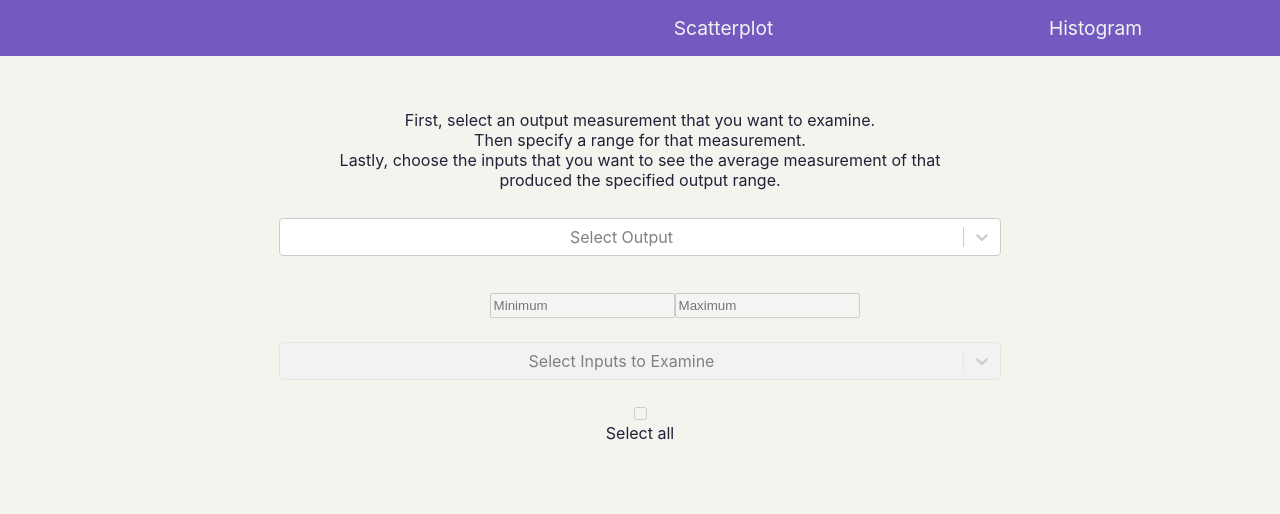
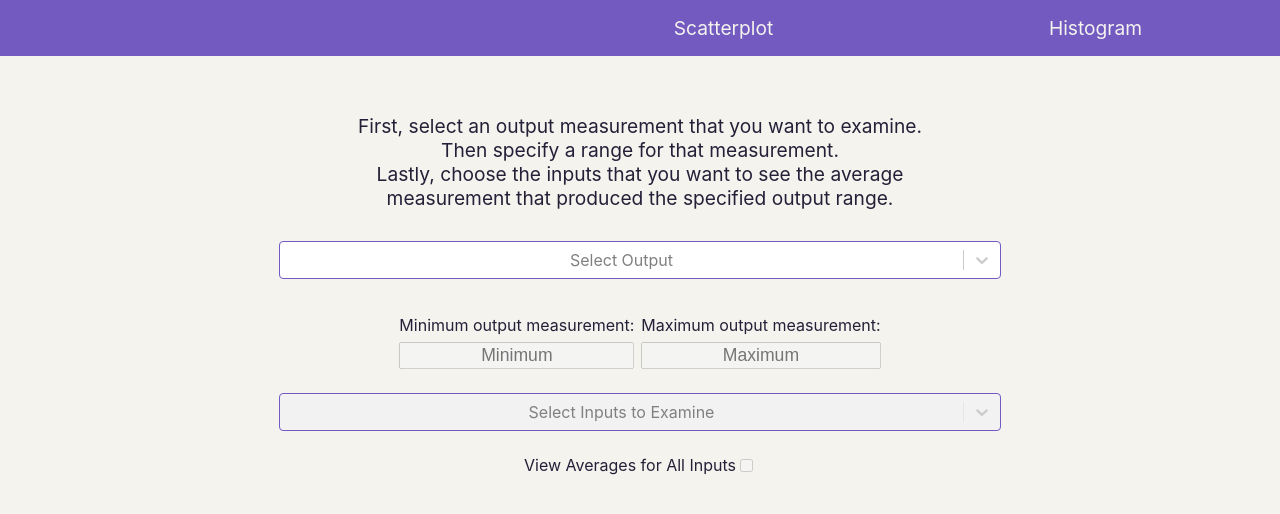
Before and after one commit to sofiapjayaswal/assignment, a React (Create React App) app: page /histo in a window 1280 px wide. Shown: the top 514 px of the page. Built offline with nearby package versions, Linux system fonts and the light colour scheme.

Commit message:
additional ux styling added to screens

```diff
--- a/src/constants.js
+++ b/src/constants.js
@@ -27,3 +27,16 @@ export const inputs = [
     { value: 'Curing Agent 2', label: 'Curing Agent 2' },
     { value: 'Oven Temperature', label: 'Oven Temperature' },
   ]
+
+export const dropdownStyles = {
+    control: (baseStyles, state) => ({
+        ...baseStyles,
+        borderColor: state.isFocused ? 'white' : '#725AC1',
+    }),
+    option: (provided, state) => ({
+        ...provided,
+        color: "#725AC1",
+        backgroundColor: state.isFocused ? "#F4F3EE" : "white",
+        fontSize: state.selectProps.myFontSize
+    }),
+}
--- a/src/index.css
+++ b/src/index.css
@@ -58,7 +58,7 @@ nav ul{
 
 .scatter-dropdowns {
   display: flex;
-  width: 30%;
+  width: 40%;
   justify-content: space-around;
   padding-top: 2%;
   padding-bottom: 2%;
@@ -73,6 +73,7 @@ nav ul{
 
 .histo-screen p{
   width: 50%;
+  font-size: 1.2em;
 }
 
 .histo-dropdown {
@@ -83,8 +84,30 @@ nav ul{
 
 .min-max-inputs {
   display: flex;
-  height: 25px;
+  padding: 1%;
   justify-content: space-between;
-  width: 25%;
-  padding: 1%;
+  width: 40%;
 }
+
+.min-max-inputs div {
+  display: flex;
+  flex-direction: column;
+}
+
+.min-max-inputs label {
+  margin-bottom: 3%;
+}
+
+.min-max-inputs input {
+  text-align: center;
+  font-size: 1.1em;
+}
+
+.error-message {
+  color: red;
+}
+
+.select-all-container {
+  display: flex;
+  align-items: center;
+}
--- a/src/screens/histo.js
+++ b/src/screens/histo.js
@@ -1,6 +1,6 @@
 import { useState, useEffect } from "react";
 import Select from "react-select";
-import { outputs, inputs } from '../constants';
+import { outputs, inputs, dropdownStyles } from '../constants';
 import dataset from '../dataset.json';
 import { Bar } from 'react-chartjs-2';
 import {
@@ -62,7 +62,7 @@ function Histo() {
   }, [outputProperty, checkedInputValues, userMin, userMax]);
 
   useEffect(() => {
-    if (userMin !== "" && userMax !== "" && (userMin < propertyMin || userMax > propertyMax || isNaN(userMax) || isNaN(userMin))) {
+    if ((userMin !== "" || userMax !== "") && (userMin < propertyMin || userMax > propertyMax || isNaN(userMax) || isNaN(userMin))) {
       setMinMaxError(true)
     } else {
       setMinMaxError(false)
@@ -80,26 +80,42 @@ function Histo() {
     options.length === inputs.length ? setAllChecked(true) : setAllChecked(false);
   }
 
-  // cha
   const data = {
     labels: checkedInputValues.map((input) => input.label),
     datasets: [{
       label: 'Uncountable Dataset',
       data: chartData,
-      backgroundColor: 'rgba(75, 192, 192, 0.2)',
+      backgroundColor: '#8D86C9',
     }]
   };
 
   return (
     <div className="histo-screen">
-      <p>First, select an output measurement that you want to examine.<br/>Then specify a range for that measurement.<br/>Lastly, choose the inputs that you want to see the average measurement of that produced the specified output range.</p>
-      <Select options={outputs} onChange={(e) => setOutputProperty(e.value)} placeholder="Select Output" className = "histo-dropdown"/>
+      <p>First, select an output measurement that you want to examine.<br/>Then specify a range for that measurement.<br/>Lastly, choose the inputs that you want to see the average measurement that produced the specified output range.</p>
+
+      <Select
+        options={outputs}
+        onChange={(e) => setOutputProperty(e.value)}
+        placeholder="Select Output"
+        className = "histo-dropdown"
+        styles={dropdownStyles}
+      />
+
       {outputProperty !== "" ? <div>Set minimum and maximum values for the selected output, values should be between {propertyMin} and {propertyMax}.</div> : null}
+
       <div className="min-max-inputs">
-        <input placeholder="Minimum" disabled={outputProperty === ""} value={userMin} onChange={(e) => setUserMin(e.target.value)} />
-        <input placeholder="Maximum" disabled={outputProperty === ""} value={userMax} onChange={(e) => setUserMax(e.target.value)} />
+        <div>
+          <label htmlFor="min">Minimum output measurement:</label>
+          <input id="min" placeholder="Minimum" disabled={outputProperty === ""} value={userMin} onChange={(e) => setUserMin(e.target.value)} />
+        </div>
+        <div>
+          <label htmlFor="max">Maximum output measurement:</label>
+          <input id="max" placeholder="Maximum" disabled={outputProperty === ""} value={userMax} onChange={(e) => setUserMax(e.target.value)} />
+        </div>
       </div>
-      {minMaxError ? <div>Error: ensure that entered minimum and maximum are within specified range!</div> : null}
+
+      {minMaxError ? <div className="error-message">Error: ensure that entered minimum and maximum are within specified range!</div> : null}
+
       <Select
         isMulti
         isDisabled={outputProperty === ""}
@@ -108,18 +124,21 @@ function Histo() {
         onChange={(options) => onInputSelectChange(options)}
         value={checkedInputValues}
         placeholder="Select Inputs to Examine"
+        styles={dropdownStyles}
         className = "histo-dropdown"
       />
-      <input
-        onChange={onAllCheckedChange}
-        type="checkbox"
-        id="selectAll"
-        value="selectAll"
-        checked={allChecked}
-        disabled={outputProperty === ""}
-      />
-      <label htmlFor="selectAll">Select all</label>
 
+      <div className="select-all-container">
+        <label htmlFor="select-all">View Averages for All Inputs</label>
+        <input
+          onChange={onAllCheckedChange}
+          type="checkbox"
+          id="select-all"
+          value="select-all"
+          checked={allChecked}
+          disabled={outputProperty === ""}
+        />
+      </div>
       {chartData.length > 0 ? <Bar data={data} /> : null}
     </div>
   );
--- a/src/screens/scatter.js
+++ b/src/screens/scatter.js
@@ -10,7 +10,7 @@ import {
   Tooltip,
   Legend,
 } from 'chart.js';
-import { outputs, inputs } from '../constants'
+import { outputs, inputs, dropdownStyles } from '../constants'
 ChartJS.register(LinearScale, PointElement, LineElement, Tooltip, Legend);
 
 
@@ -39,14 +39,42 @@ function ScatterScreen() {
       },
     ],
   };
+
+  const chartOptions = {
+    scales: {
+      x: {
+        title: {
+          display: true,
+          text: inputProperty,
+        },
+      },
+      y: {
+        title: {
+          display: true,
+          text: outputProperty,
+        },
+      },
+    },
+  };
+
   return (
     <div className="scatter-screen">
       <div>Select the input and output below that you would like to compare on a scatterplot.</div>
       <div className='scatter-dropdowns'>
-        <Select options={inputs} onChange={(e) => setInputProperty(e.value)} placeholder="Select Input to Examine"/>
-        <Select options={outputs} onChange={(e) => setOutputProperty(e.value)} placeholder="Select Output to Examine"/>
+        <Select
+          options={inputs}
+          onChange={(e) => setInputProperty(e.value)}
+          placeholder="Select Input to Examine"
+          styles={dropdownStyles}
+        />
+        <Select
+          options={outputs}
+          onChange={(e) => setOutputProperty(e.value)}
+          placeholder="Select Output to Examine"
+          styles={dropdownStyles}
+        />
       </div>
-      {data.length > 0 ? <Scatter className="scatter-chart" data={chartConfig} /> : null}
+      {data.length > 0 ? <Scatter className="scatter-chart" data={chartConfig} options={chartOptions}/> : null}
     </div>
   );
 
```
